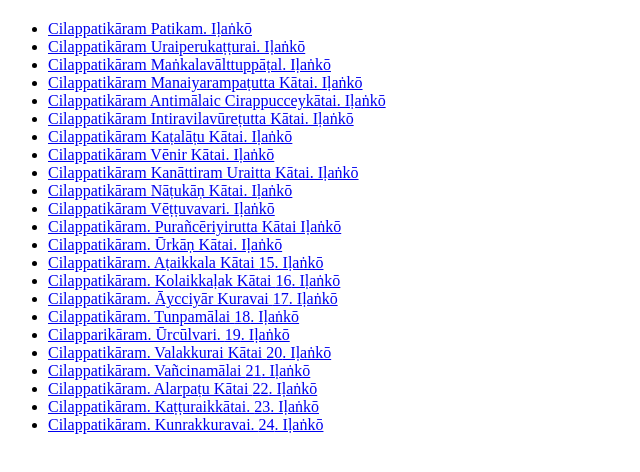
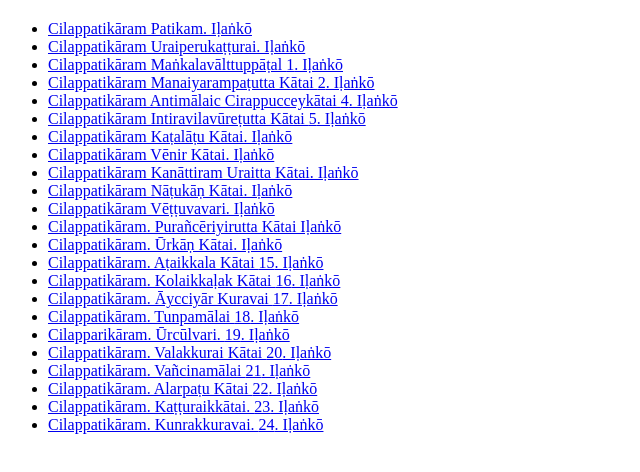
Before and after one commit to UHH-Tamilex/Cilappatikaram, a plain HTML site: page index.html in a window 1280 px wide. Shown: the part 46-518 px from the top of the page, without its empty margins (0-640 px from the left). Drawn offline with Linux system fonts and the light colour scheme; a script that the page names is missing.

Commit message:
automatic wordindex update

```diff
--- a/index.html
+++ b/index.html
@@ -19,16 +19,16 @@
              Cilappatikāram Uraipeṟukaṭṭurai.
             Iḷaṅkō
         </a></li><li><a href="cila1.xml">
-            Cilappatikāram Maṅkalavāḻttuppāṭal.
+            Cilappatikāram Maṅkalavāḻttuppāṭal <span class='num trad'>1</span>.
             Iḷaṅkō
         </a></li><li><a href="cila2.xml">
-            Cilappatikāram Maṉaiyaṟampaṭutta Kātai.
+            Cilappatikāram Maṉaiyaṟampaṭutta Kātai <span class='num trad'>2</span>.
             Iḷaṅkō
         </a></li><li><a href="cila4.xml">
-            Cilappatikāram Antimālaic Ciṟappucceykātai.
+            Cilappatikāram Antimālaic Ciṟappucceykātai <span class='num trad'>4</span>.
             Iḷaṅkō
         </a></li><li><a href="cila5.xml">
-            Cilappatikāram Intiraviḻavūreṭutta Kātai.
+            Cilappatikāram Intiraviḻavūreṭutta Kātai <span class='num trad'>5</span>.
             Iḷaṅkō
         </a></li><li><a href="cila6.xml">
             Cilappatikāram Kaṭalāṭu Kātai.
```
Also changed, not shown: 1 other file.
